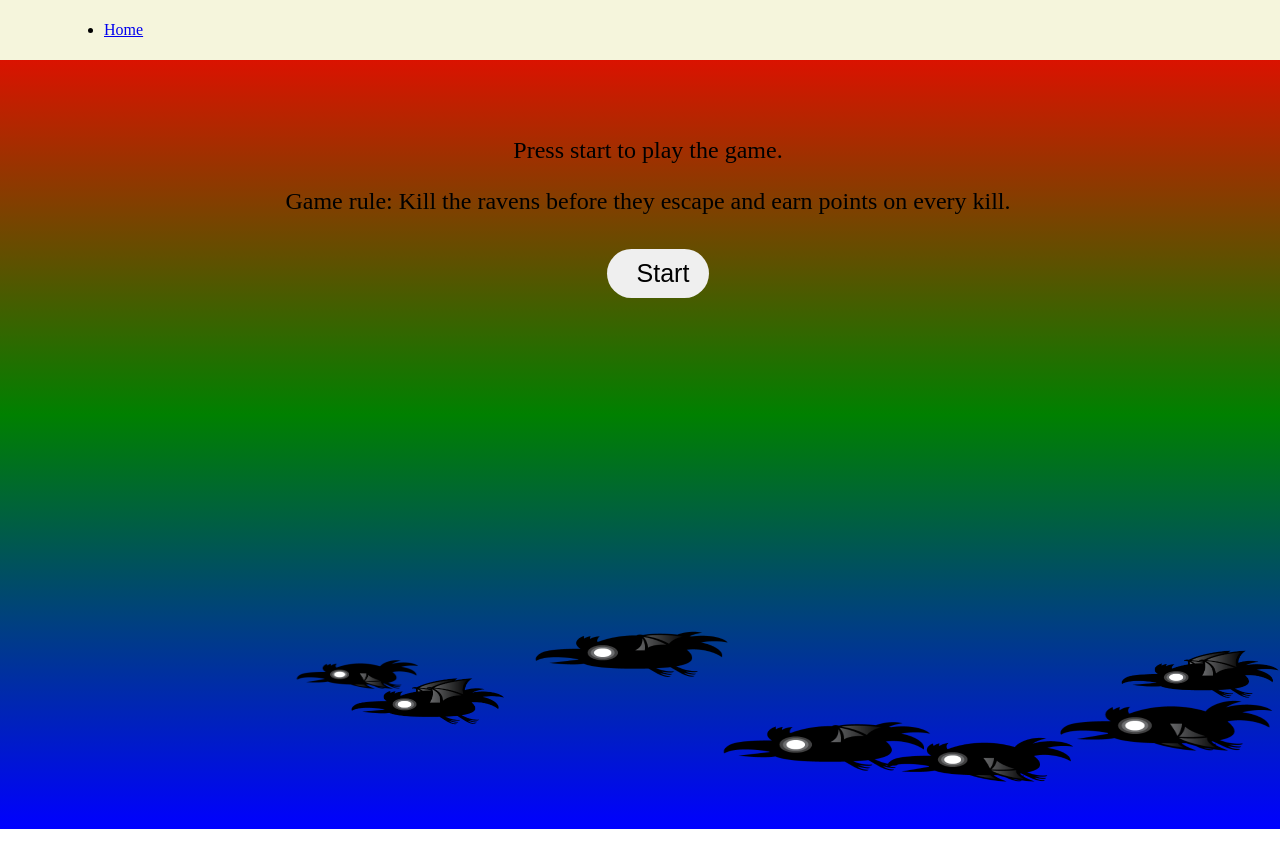
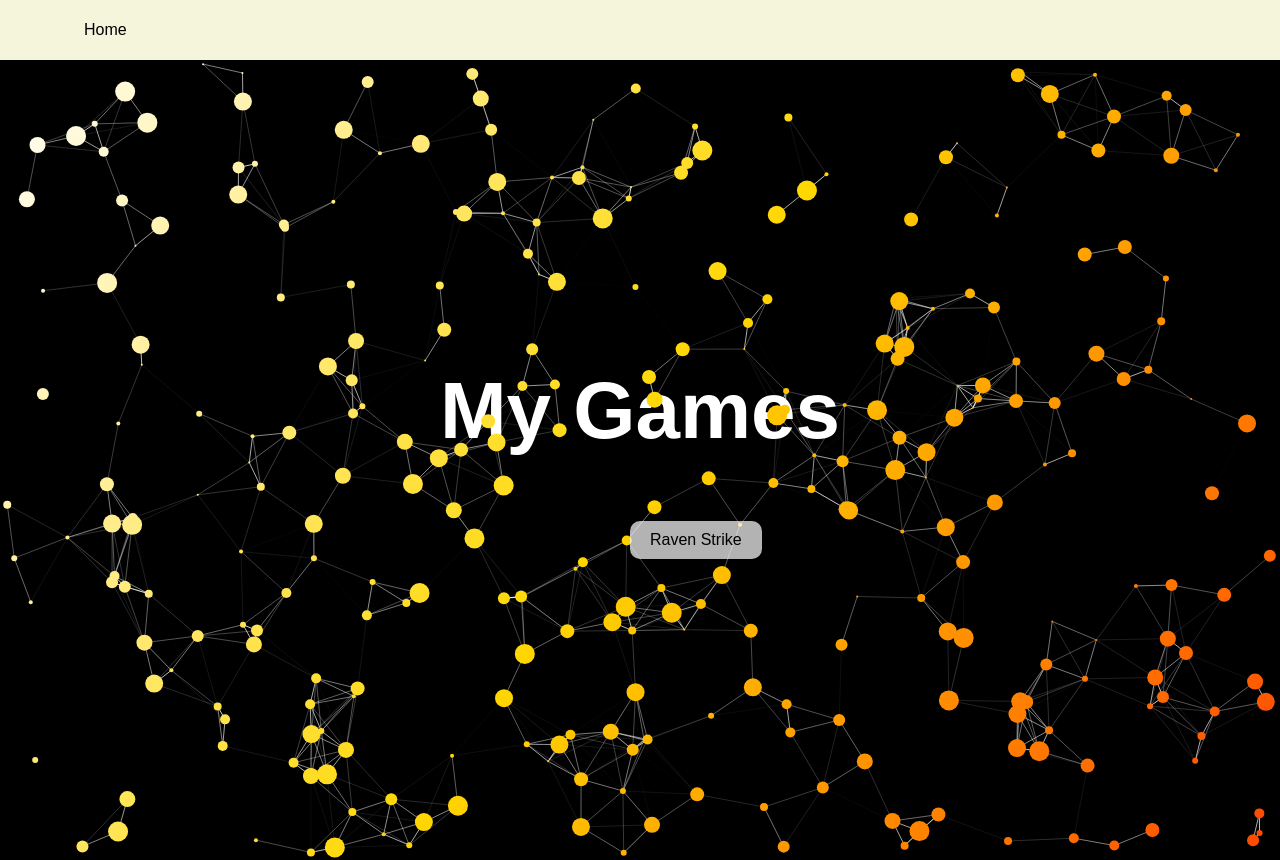
Before and after one commit to itsaditya98/myblog, a website: page gamep.html in a window 1280 px wide. Before the commit the page ends 829 px from the top, so only its background shows below. Drawn offline with Linux system fonts and the light colour scheme.

Commit message:
Update gamep.html

```diff
--- a/gamep.html
+++ b/gamep.html
@@ -1,19 +1,17 @@
 <!DOCTYPE html>
-<html lang="en">
-
+<html>
 <head>
   <meta charset="UTF-8">
   <meta http-equiv="X-UA-Compatible" content="IE=edge">
   <meta name="viewport" content="width=device-width, initial-scale=1.0">
-    <meta name="keywords" content="HTML, CSS">
-    <meta name="description" content="...">
-    <title>Raven Strike</title>
-    <link rel="stylesheet" href="gamep.css" />
+  <title>Blog : My Games</title>
+  <link rel="stylesheet" href="home.css">
 </head>
+<body>
 
-<h1 style="text-align: center;">Raven Strike</h1>
+  <canvas id="canvas1"></canvas>
 
-<body>
+  <script src="canvas.js"></script>
 
     <nav class="navbar">
         <ul class="links-container">
@@ -21,23 +19,15 @@
         </ul>
     </nav>
 
-    <div class="box1">
-        <h>
-            Press start to play the game.
-        </h>
-        <P>
-            Game rule: Kill the ravens before they escape and earn points on every kill.
-        </P>
-        <a href="./game.html">
-            <button class = "start">
-                Start
-            </button>
-        </a>
-
+    <header class="header">
+        <div class="content">
+            <h1 class="heading">
+               <span>My Games</span>
+            </h1>
+            <canvas1 style="z-index:1"></canvas>
+            <a href="./game.html" class="btn" style="z-index:2; position:absolute; top:x; left:y" value="test">Raven Strike</a> -->
         </div>
-
-    <canvas id = "canvas1"></canvas>
-    <script src = "gamep.js"></script>
+    </header>
 
 </body>
 </html>
```
Lines whose indentation alone changed are shown as unchanged.
